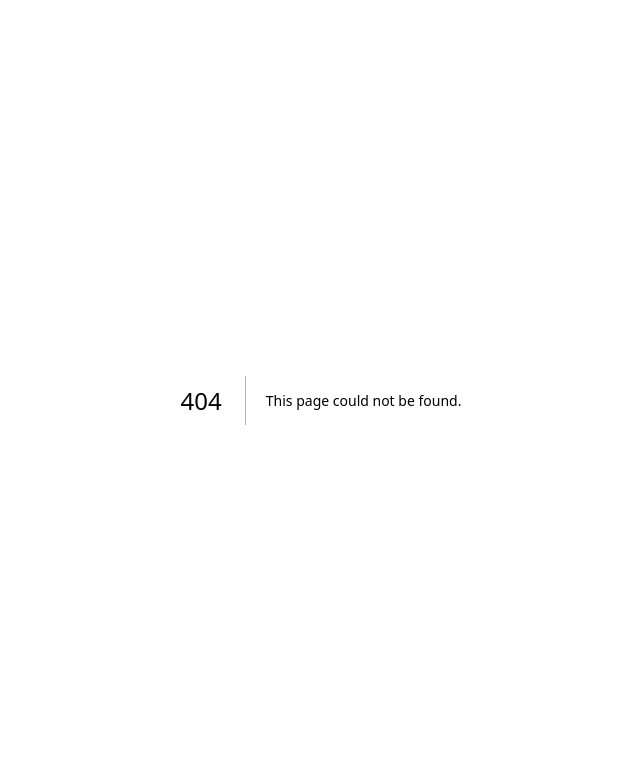
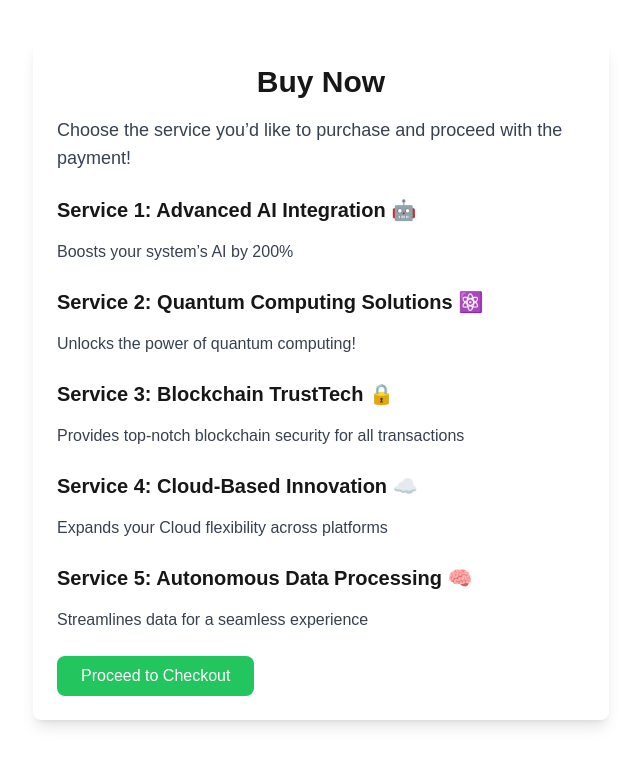
Before and after one commit to syauqiauliya/fake-website, a Next.js app: page /services in a window 1280 px wide. Before the commit this address had no page. Shown: the top 766 px of the page, without its empty margins (319-959 px from the left). Built offline with nearby package versions, Linux system fonts and the light colour scheme.

Commit message:
services

```diff
--- a/app/home/page.tsx
+++ b/app/home/page.tsx
@@ -1,6 +1,8 @@
+// app/home.tsx
 'use client'
 
 import { useRouter } from 'next/navigation';
+import ServicesCarousel from '/Users/syauqimuhammad/Documents/KULIAH/SEM4/SEM5(7)/Kemjar/Praktikum/Project/fake-website/components/servicesCarousel.tsx'; // Import the carousel component
 
 export default function Home() {
   const router = useRouter();
@@ -13,13 +15,18 @@ export default function Home() {
 
   return (
     <div className="flex items-center justify-center min-h-screen bg-gray-100">
-      <div className="w-full max-w-md p-8 bg-white shadow-md rounded-lg">
-        <h2 className="text-2xl font-bold mb-4">Welcome to the Home Page</h2>
-        <p className="text-gray-700 mb-6">You have successfully logged in!</p>
-        <div className="flex justify-center">
+      <div className="w-full max-w-4xl p-8 bg-white shadow-md rounded-lg">
+        <h2 className="text-3xl font-bold text-center mb-4">Welcome to the Home Page</h2>
+        <p className="text-gray-700 text-center mb-6">You have successfully logged in! Explore our amazing services below:</p>
+
+        {/* Services Carousel */}
+        <ServicesCarousel />
+
+        {/* Logout button */}
+        <div className="flex justify-center mt-6">
           <button
             onClick={handleLogout}
-            className="px-4 py-2 bg-red-500 text-white rounded-md"
+            className="px-6 py-3 bg-red-500 text-white rounded-md hover:bg-red-600 transition"
           >
             Logout
           </button>
--- a/app/login/page.tsx
+++ b/app/login/page.tsx
@@ -2,11 +2,16 @@
 
 import { useState } from 'react';
 import { useRouter } from 'next/navigation';
+import { useSearchParams } from 'next/navigation'; // Import useSearchParams for accessing query params
 
 export default function Login() {
   const [username, setUsername] = useState('');
   const [password, setPassword] = useState('');
   const router = useRouter();
+
+  // Get the redirectUrl from query parameters
+  const searchParams = useSearchParams();
+  const redirectUrl = searchParams.get('redirectUrl'); // Vulnerable parameter
 
   // Handle login form submission
   const handleLogin = (e: React.FormEvent) => {
@@ -23,8 +28,12 @@ export default function Login() {
     );
 
     if (user) {
-      // Redirect to home page after successful login
-      router.push('/home');
+      // If redirectUrl exists, use it, otherwise go to the home page
+      if (redirectUrl) {
+        router.push(redirectUrl); // Vulnerable redirect
+      } else {
+        router.push('/home'); // Default redirect to home
+      }
     } else {
       alert('Invalid credentials');
     }
--- a/app/page.tsx
+++ b/app/page.tsx
@@ -1,5 +1,8 @@
 // app/page.tsx
+'use client'
+
 import Link from 'next/link';
+import ServicesCarousel from '/Users/syauqimuhammad/Documents/KULIAH/SEM4/SEM5(7)/Kemjar/Praktikum/Project/fake-website/components/servicesCarousel.tsx'; // Import the carousel component
 
 const HomePage = () => {
   return (
@@ -124,6 +127,12 @@ const HomePage = () => {
           >
             We provide secure, reliable, and trustworthy services to our users. Explore more about our services and how we keep you safe.
           </p>
+
+          {/* Services Carousel Section */}
+          <div style={{ marginBottom: '40px' }}>
+            <ServicesCarousel />
+          </div>
+
           <Link
             href="/about"
             style={{
--- /dev/null
+++ b/app/services/page.tsx
@@ -0,0 +1,30 @@
+// app/services/buy-now.tsx
+const BuyNow = () => {
+  return (
+    <div className="max-w-xl mx-auto p-6 bg-white rounded-lg shadow-lg mt-10">
+      <h1 className="text-3xl font-bold text-center mb-4">Buy Now</h1>
+      <p className="text-lg text-gray-700 mb-6">Choose the service you’d like to purchase and proceed with the payment!</p>
+
+      <h3 className="text-xl font-semibold mb-4">Service 1: Advanced AI Integration 🤖</h3>
+      <p className="text-md text-gray-700 mb-6">Boosts your system’s AI by 200%</p>
+
+      <h3 className="text-xl font-semibold mb-4">Service 2: Quantum Computing Solutions ⚛️</h3>
+      <p className="text-md text-gray-700 mb-6">Unlocks the power of quantum computing!</p>
+
+      <h3 className="text-xl font-semibold mb-4">Service 3: Blockchain TrustTech 🔒</h3>
+      <p className="text-md text-gray-700 mb-6">Provides top-notch blockchain security for all transactions</p>
+
+      <h3 className="text-xl font-semibold mb-4">Service 4: Cloud-Based Innovation ☁️</h3>
+      <p className="text-md text-gray-700 mb-6">Expands your Cloud flexibility across platforms</p>
+
+      <h3 className="text-xl font-semibold mb-4">Service 5: Autonomous Data Processing 🧠</h3>
+      <p className="text-md text-gray-700 mb-6">Streamlines data for a seamless experience</p>
+
+      <button className="bg-green-500 text-white py-2 px-6 rounded-lg hover:bg-green-600 transition">
+        Proceed to Checkout
+      </button>
+    </div>
+  );
+};
+
+export default BuyNow;
--- /dev/null
+++ b/components/servicesCarousel.tsx
@@ -0,0 +1,38 @@
+// /components/servicesCarousel.tsx
+import Link from 'next/link';
+import { Swiper, SwiperSlide } from 'swiper/react';
+import 'swiper/css';
+
+const ServicesCarousel = () => {
+  const services = [
+    { service: 'Advanced AI Integration 🤖', benefit: 'Boosts your system’s AI by 200%' },
+    { service: 'Quantum Computing Solutions ⚛️', benefit: 'Unlocks the power of quantum computing!' },
+    { service: 'Blockchain TrustTech 🔒', benefit: 'Provides top-notch blockchain security for all transactions' },
+    { service: 'Cloud-Based Innovation ☁️', benefit: 'Expands your Cloud flexibility across platforms' },
+    { service: 'Autonomous Data Processing 🧠', benefit: 'Streamlines data for a seamless experience' },
+  ];
+
+  return (
+    <Swiper
+      spaceBetween={50}
+      slidesPerView={1}
+      loop={true}
+      autoplay={{ delay: 3000 }}
+      className="mySwiper"
+    >
+      {services.map((service, index) => (
+        <SwiperSlide key={index}>
+          <div className="p-4 bg-gray-200 rounded-lg text-center">
+            <h3 className="text-lg text-blue-500">
+              {/* Link to /services */}
+              <Link href="/services">{service.service}</Link>
+            </h3>
+            <p className="text-md text-gray-700">{service.benefit}</p>
+          </div>
+        </SwiperSlide>
+      ))}
+    </Swiper>
+  );
+};
+
+export default ServicesCarousel;
--- a/package.json
+++ b/package.json
@@ -12,7 +12,8 @@
     "framer-motion": "^11.13.1",
     "next": "15.0.3",
     "react": "^18.3.1",
-    "react-dom": "^18.3.1"
+    "react-dom": "^18.3.1",
+    "swiper": "^11.1.15"
   },
   "devDependencies": {
     "@types/node": "^20",
```
Also changed, not shown: 1 other file (tests, documents, lock files or other folders).
